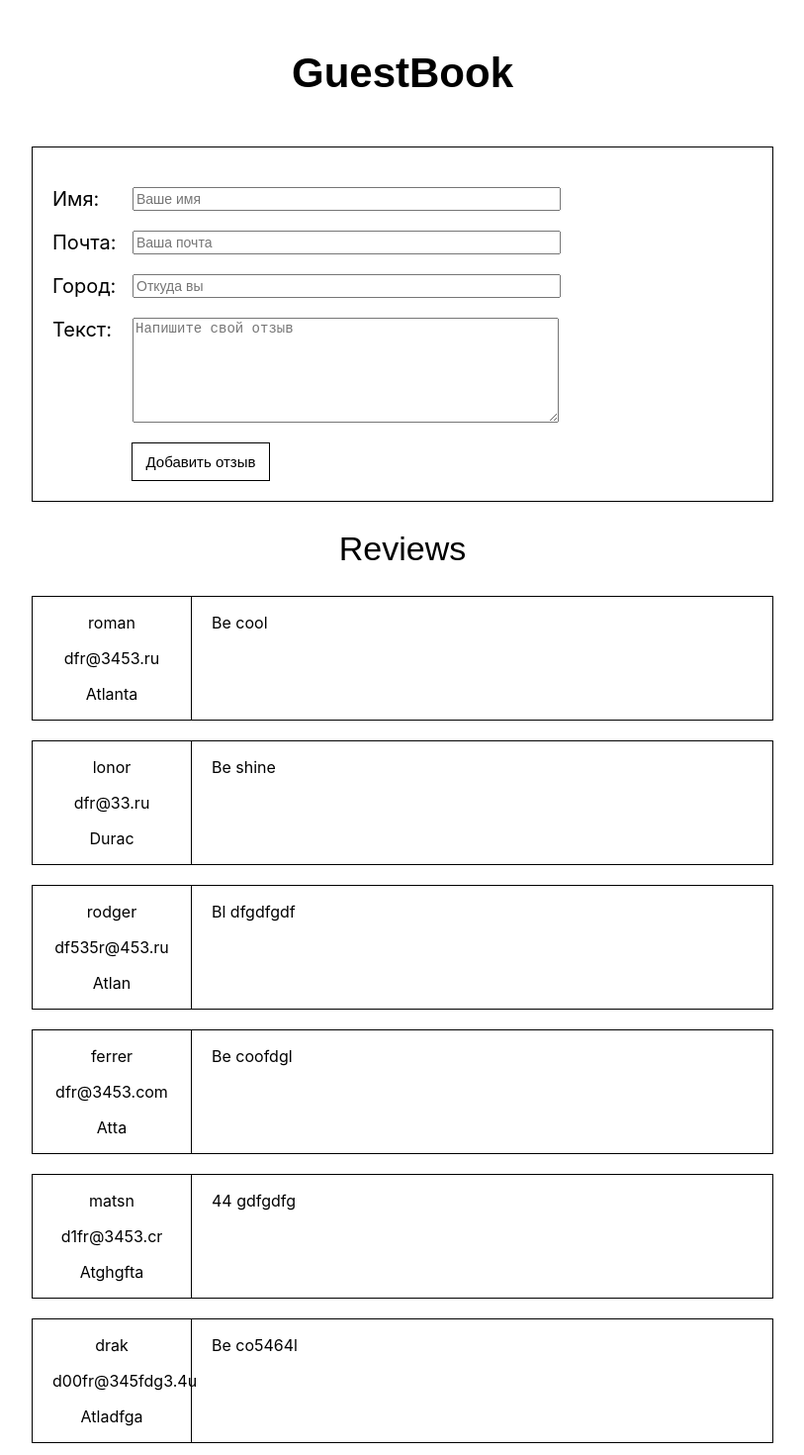
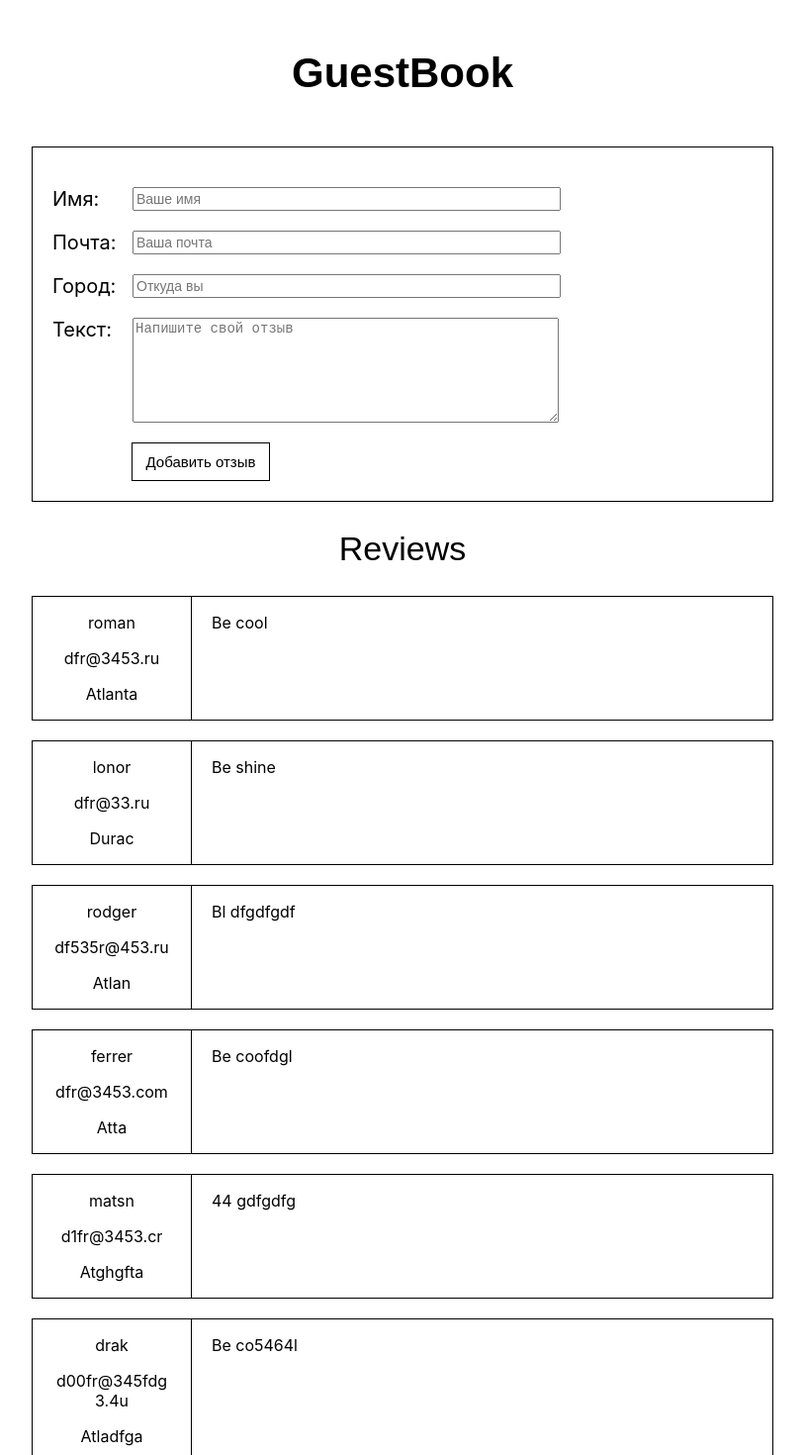
Before and after one commit to roman-ps/guestbook, a React (Create React App) app: page / in a window 1280 px wide. Shown: the top 1470 px of the page at 99% size, without its empty margins (233-1046 px from the left). Built offline with nearby package versions, Linux system fonts and the light colour scheme.

Commit message:
Добавил свойство переноса длинных слов

```diff
--- a/src/components/ReviewsList/ReviewItem/ReviewItem.module.css
+++ b/src/components/ReviewsList/ReviewItem/ReviewItem.module.css
@@ -9,6 +9,7 @@
   border-right: 1px solid #000000;
   padding: 0 20px;
   width: 120px;
+  word-wrap: break-word;
 }
 
 .right {
```
